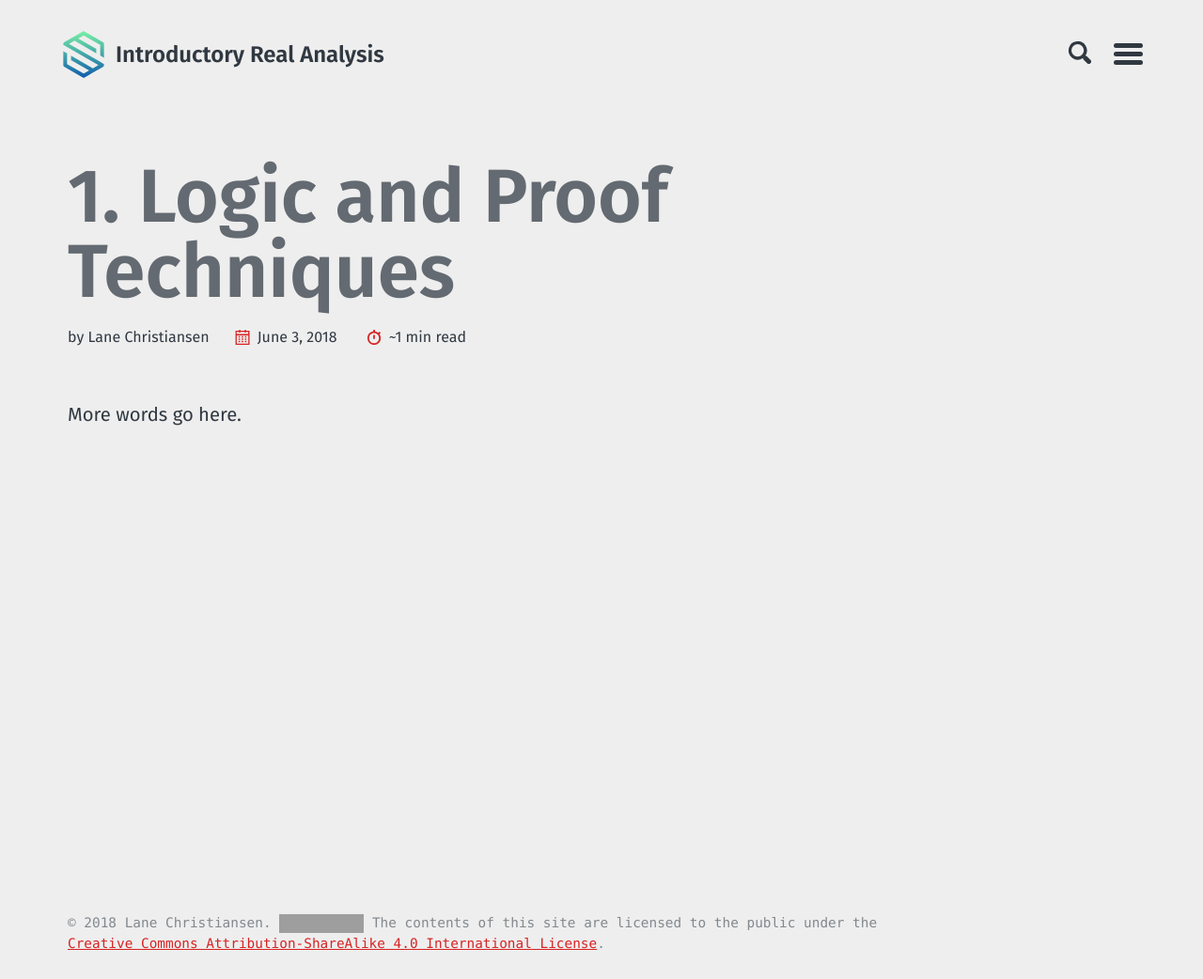
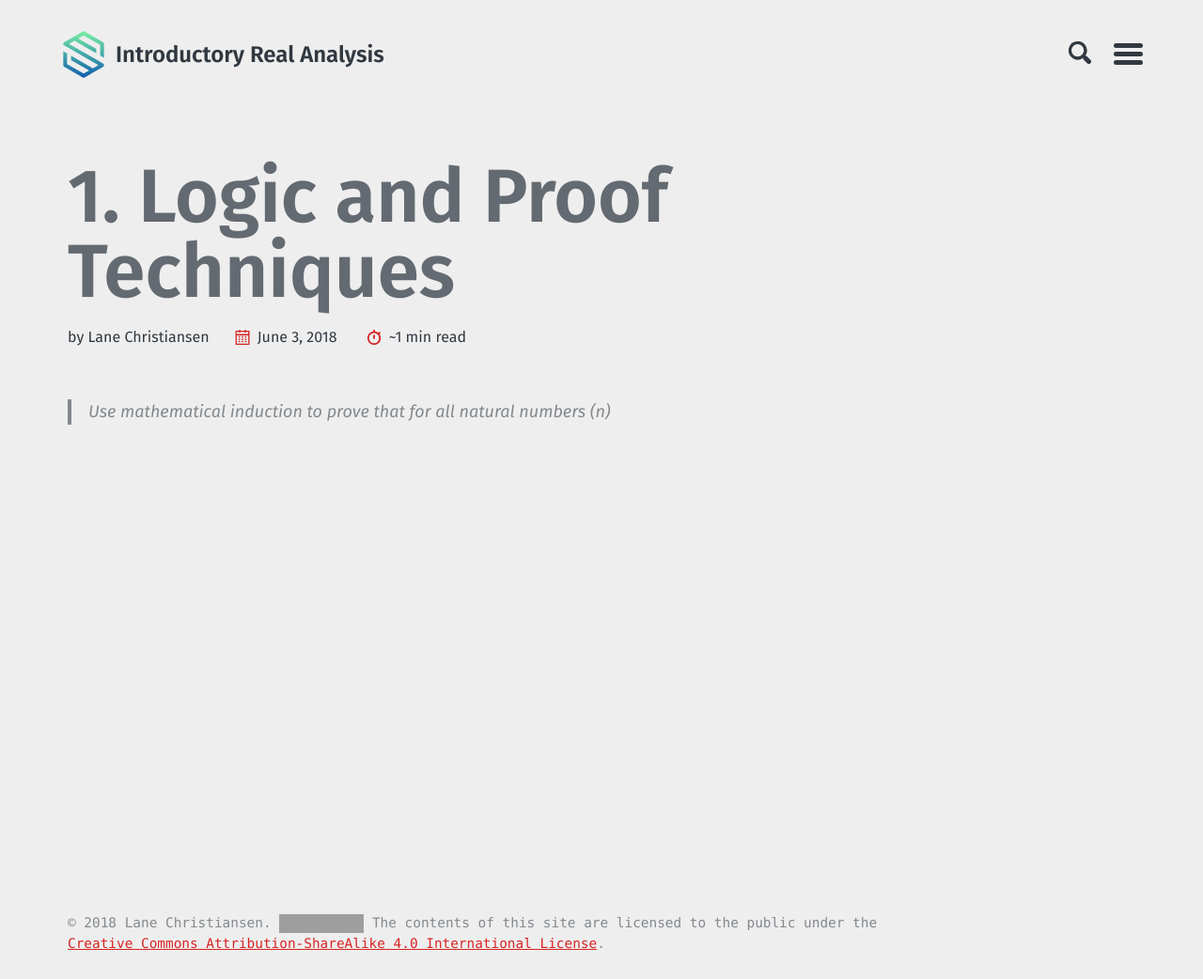
Before and after one commit to bazooka2th/real-analysis, a Jekyll site: the page built from _posts/2018-06-03-1-logic-and-proof-techniques.md, in a window 1280 px wide. Shown: the whole page at 94% size. Built offline with Jekyll 4.4.1, drawn with Linux system fonts in a browser that asks for light colours; nearby versions of some CDN libraries; comment, search, counter and statistics services are not loaded; grey boxes are pictures that could not be loaded.

Commit message:
trying out katex

```diff
--- a/_includes/head.html
+++ b/_includes/head.html
@@ -32,4 +32,8 @@
     {% endcomment %}
     {% include head-feed.html %}
   {% endif %}
+
+  <script src="https://cdnjs.cloudflare.com/ajax/libs/KaTeX/0.6.0/katex.min.js"></script>
+<script src="https://cdnjs.cloudflare.com/ajax/libs/KaTeX/0.6.0/contrib/auto-render.min.js"></script>
+<link rel="stylesheet" href="https://cdnjs.cloudflare.com/ajax/libs/KaTeX/0.6.0/katex.min.css">
 </head>
--- a/_posts/2018-06-03-1-logic-and-proof-techniques.md
+++ b/_posts/2018-06-03-1-logic-and-proof-techniques.md
@@ -6,4 +6,4 @@
 last_modified_at: 2018-06-03T15:42:13-05:00
 ---
 
-More words go here.
+> Use mathematical induction to prove that for all natural numbers \(n\)
```
